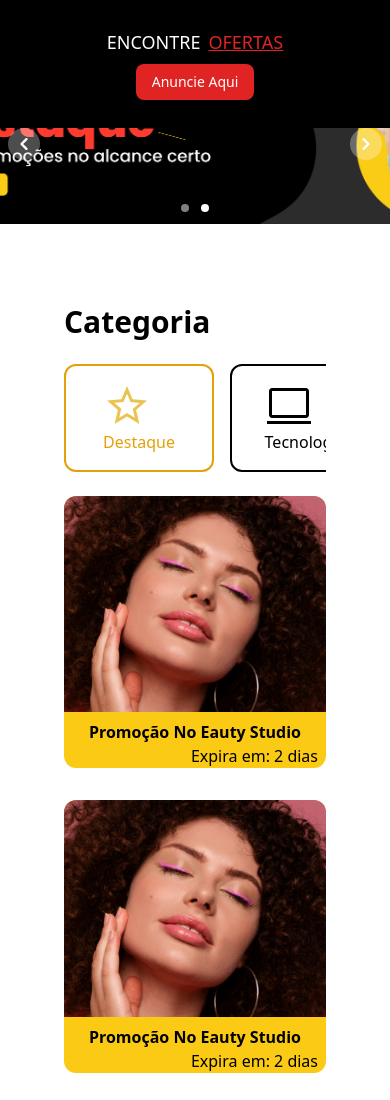
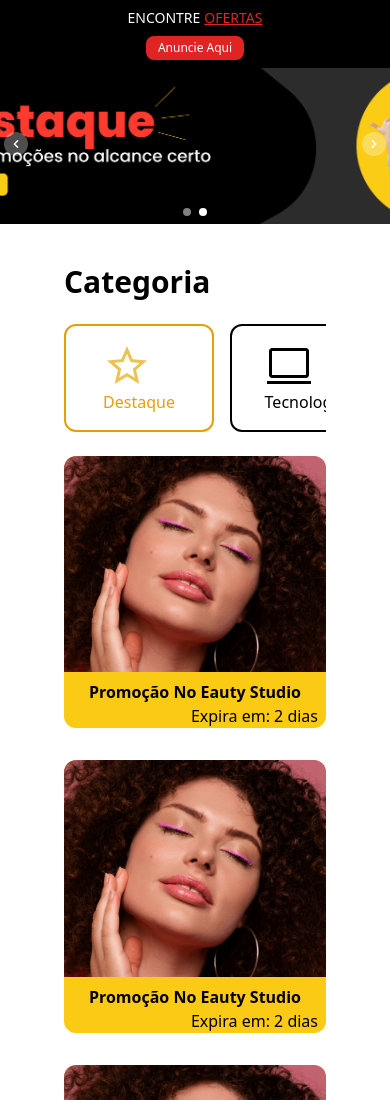
Before and after one commit to gaabs16/encontre-ofertas, a website built with Vite: page index.html in a window 390 px wide. Shown: the top 1100 px of the page. Built offline with nearby package versions, Linux system fonts and the light colour scheme.

Commit message:
adjusting responsiveness

```diff
--- a/index.html
+++ b/index.html
@@ -9,44 +9,44 @@
   </head>
   <body class="flex flex-col min-h-screen">
     <header>
-        <nav class="flex flex-col md:flex-row justify-between items-center py-7 px-4 md:px-10 bg-black fixed w-full z-20">
-            <ul class="flex flex-wrap gap-2 whitespace-nowrap">
-                <li class="text-white uppercase text-lg md:text-3xl">Encontre</li>
-                <li class="text-red-600 uppercase text-lg md:text-3xl underline">Ofertas</li>
+        <nav class="flex flex-col md:flex-row justify-between items-center py-2 md:py-7 px-2 md:px-10 bg-black fixed w-full z-20">
+            <ul class="flex flex-nowrap gap-1 whitespace-nowrap">
+                <li class="text-white uppercase text-sm md:text-3xl">Encontre</li>
+                <li class="text-red-600 uppercase text-sm md:text-3xl underline">Ofertas</li>
             </ul>
-            <button class="bg-red-600 text-white px-4 py-2 rounded-lg mt-2 md:mt-0 text-sm md:text-base">Anuncie Aqui</button>
+            <button class="bg-red-600 text-white px-3 py-1 rounded-lg mt-2 md:mt-0 text-xs md:text-base">Anuncie Aqui</button>
         </nav>
         <!-- Carrossel -->
-        <section class="mt-16 md:mt-20"> <!-- Adicionado margin-top -->
+        <section class="mt-16 md:mt-20"> <!-- Margin-top -->
             <div id="default-carousel" class="relative w-full z-10" data-carousel="slide">
                 <!-- Carousel wrapper -->
                 <div class="relative h-40 sm:h-60 md:h-80 lg:h-96 overflow-hidden">
                     <!-- Item 1 -->
                     <div class="hidden duration-700 ease-in-out" data-carousel-item>
-                        <img src="/public/assets/banner1.png" class="absolute block w-full h-full object-cover" alt="...">
+                        <img src="/public/assets/banner1.png" class="absolute block w-full h-full object-cover object-center" alt="Banner 1">
                     </div>
                     <!-- Item 2 -->
                     <div class="hidden duration-700 ease-in-out" data-carousel-item>
-                        <img src="/public/assets/banner2.png" class="absolute block w-full h-full object-cover" alt="...">
+                        <img src="/public/assets/banner2.png" class="absolute block w-full h-full object-cover object-center" alt="Banner 2">
                     </div>
                 </div>
                 <!-- Slider indicators -->
-                <div class="absolute z-30 flex -translate-x-1/2 bottom-3 sm:bottom-5 left-1/2 space-x-3">
-                    <button type="button" class="w-2 h-2 md:w-3 md:h-3 rounded-full bg-gray-300" aria-current="true" aria-label="Slide 1" data-carousel-slide-to="0"></button>
-                    <button type="button" class="w-2 h-2 md:w-3 md:h-3 rounded-full bg-gray-300" aria-current="false" aria-label="Slide 2" data-carousel-slide-to="1"></button>
+                <div class="absolute z-30 flex -translate-x-1/2 bottom-2 sm:bottom-3 left-1/2 space-x-2">
+                    <button type="button" class="w-2 h-2 sm:w-3 sm:h-3 rounded-full bg-gray-300" aria-current="true" aria-label="Slide 1" data-carousel-slide-to="0"></button>
+                    <button type="button" class="w-2 h-2 sm:w-3 sm:h-3 rounded-full bg-gray-300" aria-current="false" aria-label="Slide 2" data-carousel-slide-to="1"></button>
                 </div>
                 <!-- Slider controls -->
-                <button type="button" class="absolute top-0 left-0 z-30 flex items-center justify-center h-full px-2 md:px-4 cursor-pointer group focus:outline-none" data-carousel-prev>
-                    <span class="inline-flex items-center justify-center w-8 h-8 md:w-10 md:h-10 rounded-full bg-white/30 group-hover:bg-white/50 focus:ring-2 focus:ring-white">
-                        <svg class="w-3 h-3 md:w-4 md:h-4 text-white" xmlns="http://www.w3.org/2000/svg" fill="none" viewBox="0 0 6 10">
+                <button type="button" class="absolute top-0 left-0 z-30 flex items-center justify-center h-full px-1 sm:px-2 cursor-pointer group focus:outline-none" data-carousel-prev>
+                    <span class="inline-flex items-center justify-center w-6 h-6 sm:w-8 sm:h-8 rounded-full bg-white/30 group-hover:bg-white/50 focus:ring-2 focus:ring-white">
+                        <svg class="w-2 h-2 sm:w-3 sm:h-3 text-white" xmlns="http://www.w3.org/2000/svg" fill="none" viewBox="0 0 6 10">
                             <path stroke="currentColor" stroke-linecap="round" stroke-linejoin="round" stroke-width="2" d="M5 1 1 5l4 4"/>
                         </svg>
                         <span class="sr-only">Previous</span>
                     </span>
                 </button>
-                <button type="button" class="absolute top-0 right-0 z-30 flex items-center justify-center h-full px-2 md:px-4 cursor-pointer group focus:outline-none" data-carousel-next>
-                    <span class="inline-flex items-center justify-center w-8 h-8 md:w-10 md:h-10 rounded-full bg-white/30 group-hover:bg-white/50 focus:ring-2 focus:ring-white">
-                        <svg class="w-3 h-3 md:w-4 md:h-4 text-white" xmlns="http://www.w3.org/2000/svg" fill="none" viewBox="0 0 6 10">
+                <button type="button" class="absolute top-0 right-0 z-30 flex items-center justify-center h-full px-1 sm:px-2 cursor-pointer group focus:outline-none" data-carousel-next>
+                    <span class="inline-flex items-center justify-center w-6 h-6 sm:w-8 sm:h-8 rounded-full bg-white/30 group-hover:bg-white/50 focus:ring-2 focus:ring-white">
+                        <svg class="w-2 h-2 sm:w-3 sm:h-3 text-white" xmlns="http://www.w3.org/2000/svg" fill="none" viewBox="0 0 6 10">
                             <path stroke="currentColor" stroke-linecap="round" stroke-linejoin="round" stroke-width="2" d="m1 9 4-4-4-4"/>
                         </svg>
                         <span class="sr-only">Next</span>
@@ -55,7 +55,7 @@
             </div>
         </section>
     </header>
-    <main class="flex flex-col grow px-16 py-20 gap-6">
+    <main class="flex flex-col grow px-16 py-10 gap-6">
         <h2 class="text-3xl font-bold">Categoria</h2>
         <div class="flex flex-col gap-6">
             <nav>
```
